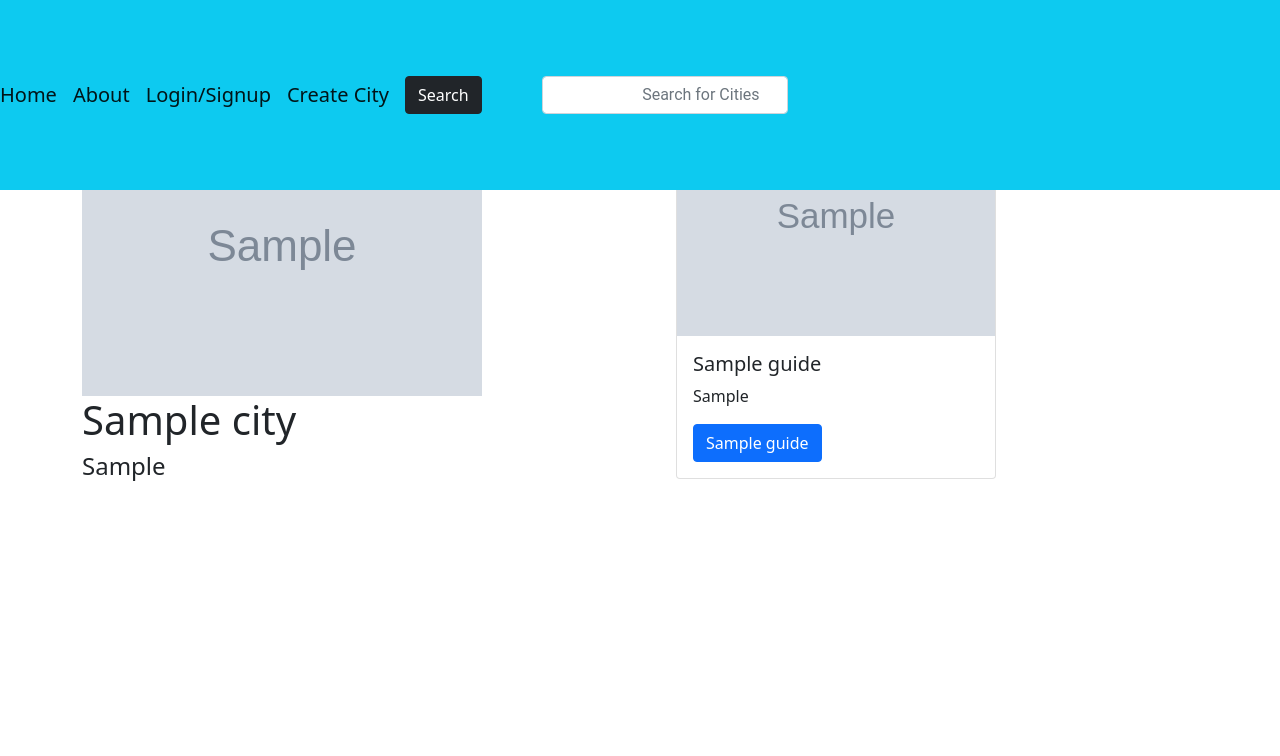
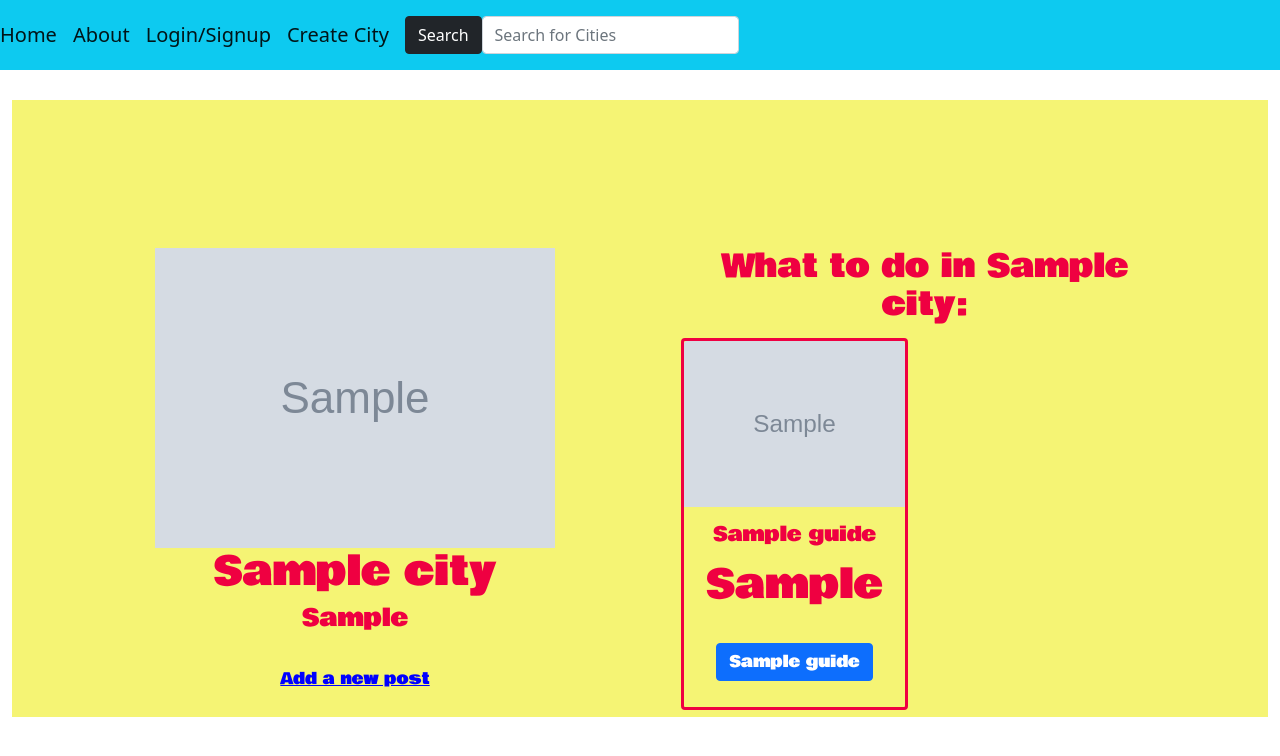
Before and after one commit to tmarra122333/travelr, a Django app: page /city/1/ in a window 1280 px wide. Shown: the top 756 px of the page. Run offline with Django 4.2, Linux system fonts and the light colour scheme; tables that the repository leaves empty hold one stand-in row (values such as "Sample post"); grey boxes marked "Sample" are stand-in pictures.

Commit message:
city page

```diff
--- a/main_app/static/styles/main.css
+++ b/main_app/static/styles/main.css
@@ -148,7 +148,7 @@
     border-color: #ef0041;
 }
 
-.form-control, .form-group {
+.form-group {
     font-size: 30px;
     text-align:end;
     padding: 30px;
@@ -164,6 +164,49 @@
     text-align: end !important;
 }
 
-h1 {
-    font-size: 3000px;
+
+.city-body {
+    text-align: center;
+    font-size: 40px;
+    background-color: #f5f474;
+    text-align: center;
+    display: flex;
+    justify-content: center;
+    align-items: center;
+    font-family: 'Bowlby One', cursive;
+    margin: 0;
+    margin-top: 100px;
+    color: #ef0041;
+    padding-top: 100px;
 }
+
+#city_img{
+    max-width: 700px;
+    max-height: 900px;
+}
+
+#card_style {
+    margin: 5px;
+    background-color: #f5f474;
+    border: solid;
+    border-color: #ef0041;
+}
+
+#newpost{
+    font-size: 16px;
+    color: blue;
+}
+
+
+.profile-body {
+    text-align: center;
+    font-size: 16px;
+    background-color: #f5f474;
+    text-align: center;
+    display: flex;
+    justify-content: center;
+    align-items: center;
+    font-family: 'Bowlby One', cursive;
+    margin: 20px;
+    color: #ef0041;
+}
--- a/main_app/templates/city_show.html
+++ b/main_app/templates/city_show.html
@@ -1,41 +1,26 @@
-<!DOCTYPE html>
-<html lang="en">
-  <head>
-    <meta charset="UTF-8" />
-    <meta http-equiv="X-UA-Compatible" content="IE=edge" />
-    <meta name="viewport" content="width=device-width, initial-scale=1.0" />
-    <link
-      href="https://cdn.jsdelivr.net/npm/bootstrap@5.1.3/dist/css/bootstrap.min.css"
-      rel="stylesheet"
-      integrity="sha384-1BmE4kWBq78iYhFldvKuhfTAU6auU8tT94WrHftjDbrCEXSU1oBoqyl2QvZ6jIW3"
-      crossorigin="anonymous"
-    />
-    <link rel="preconnect" href="https://fonts.googleapis.com" />
-    <link rel="preconnect" href="https://fonts.gstatic.com" crossorigin />
-    <link
-      href="https://fonts.googleapis.com/css2?family=Arimo&family=Bowlby+One&display=swap"
-      rel="stylesheet"
-    />
-    <title>Document</title>
-  </head>
-  {% extends 'navbar.html' %} {% block content %}
-  <body>
+  {% extends 'navbar.html' %}
+
+  {% block content %}
+
+  <div class="city-body">
     <div class="pt-5"></div>
     <div class="container pt-5">
       <div class="row">
         <div class="col-lg-6 overflow-hidden">
-          <img src="{{city.image}}" alt="{{city.name}}" />
+          <img id="city_img" src="{{city.image}}" alt="{{city.name}}" />
           <div class="detail__name">
             <h1 class="title">{{city.name}}</h1>
             <h4 class="">{{city.country}}</h4>
+            <p><a id="newpost" href="{% url 'guide_create' %}">Add a new post</a></p>
         </div>
         </div>
         <div class="col-lg-6 overflow-auto">
           <div class="container">
+            <h2>What to do in {{city.name}}:</h2>
               <div class="row">
             {% for guides in city.cities.all %}
-            <div class="col-sm-6">
-            <div class="card" style="width: 20rem">
+            <div class="col-lg-6 d-flex align-items-stretch">
+            <div id="card_style" class="card" style="width: 50rem">
               <img class="card-img-top" src="{{guides.image}}" />
               <div class="card-body">
                   <h5 class="card-title">{{guides.title}}</h5>
@@ -51,11 +36,12 @@
         </div>
       </div>
     </div>
+</div>
   </body>
   <script
     src="https://cdn.jsdelivr.net/npm/bootstrap@5.1.3/dist/js/bootstrap.bundle.min.js"
     integrity="sha384-ka7Sk0Gln4gmtz2MlQnikT1wXgYsOg+OMhuP+IlRH9sENBO0LRn5q+8nbTov4+1p"
     crossorigin="anonymous"
   ></script>
+  {% endblock %}
 </html>
-{% endblock %}
```
Also changed, not shown: main_app/templates/registration/signup.html (+5 -15 lines).
